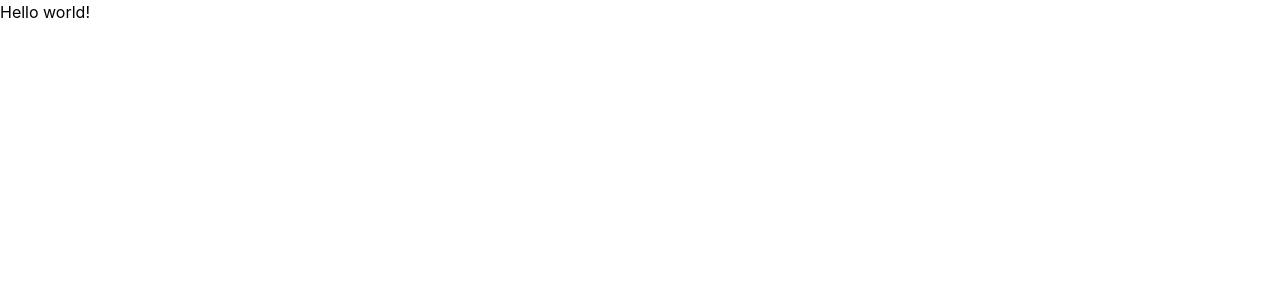
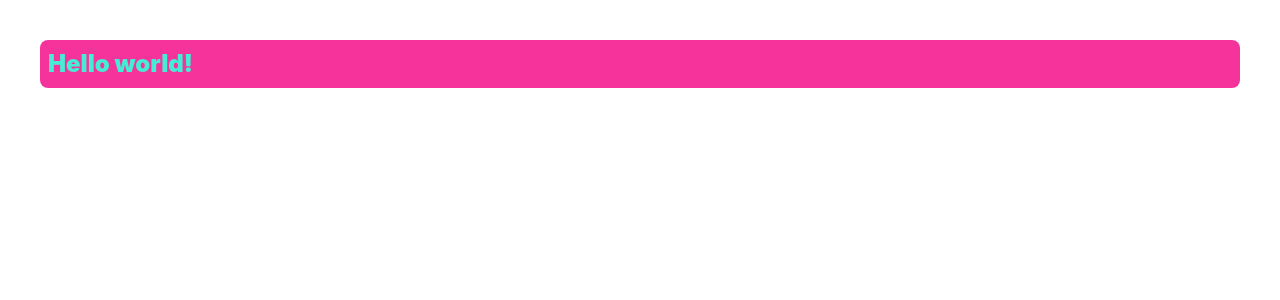
Before and after one commit to 0sayo0/usercrud-frontend, a React (Vite) app: page / in a window 1280 px wide. Shown: the top 300 px of the page. Built offline with nearby package versions, Linux system fonts and the light colour scheme.

Commit message:
Prepare environment for development

```diff
--- a/package.json
+++ b/package.json
@@ -11,13 +11,16 @@
   },
   "dependencies": {
     "@headlessui/react": "^2.2.10",
+    "@hookform/resolvers": "^5.4.0",
     "@tailwindcss/vite": "^4.3.2",
     "axios": "^1.18.1",
     "clsx": "^2.1.1",
     "lucide-react": "^1.22.0",
     "react": "^19.2.7",
     "react-dom": "^19.2.7",
+    "react-hook-form": "^7.80.0",
     "tailwindcss": "^4.3.2",
+    "zod": "^4.4.3",
     "zustand": "^5.0.14"
   },
   "devDependencies": {
--- a/src/App.tsx
+++ b/src/App.tsx
@@ -1,7 +1,9 @@
 function App() {
   return (
     <>
-      <h1>Hello world!</h1>
+      <h1 className="font-black text-2xl text-teal-300 bg-pink-500 rounded-lg m-10 p-2">
+        Hello world!
+      </h1>
     </>
   );
 }
```
Also changed, not shown: 1 other file (tests, documents, lock files or other folders).
